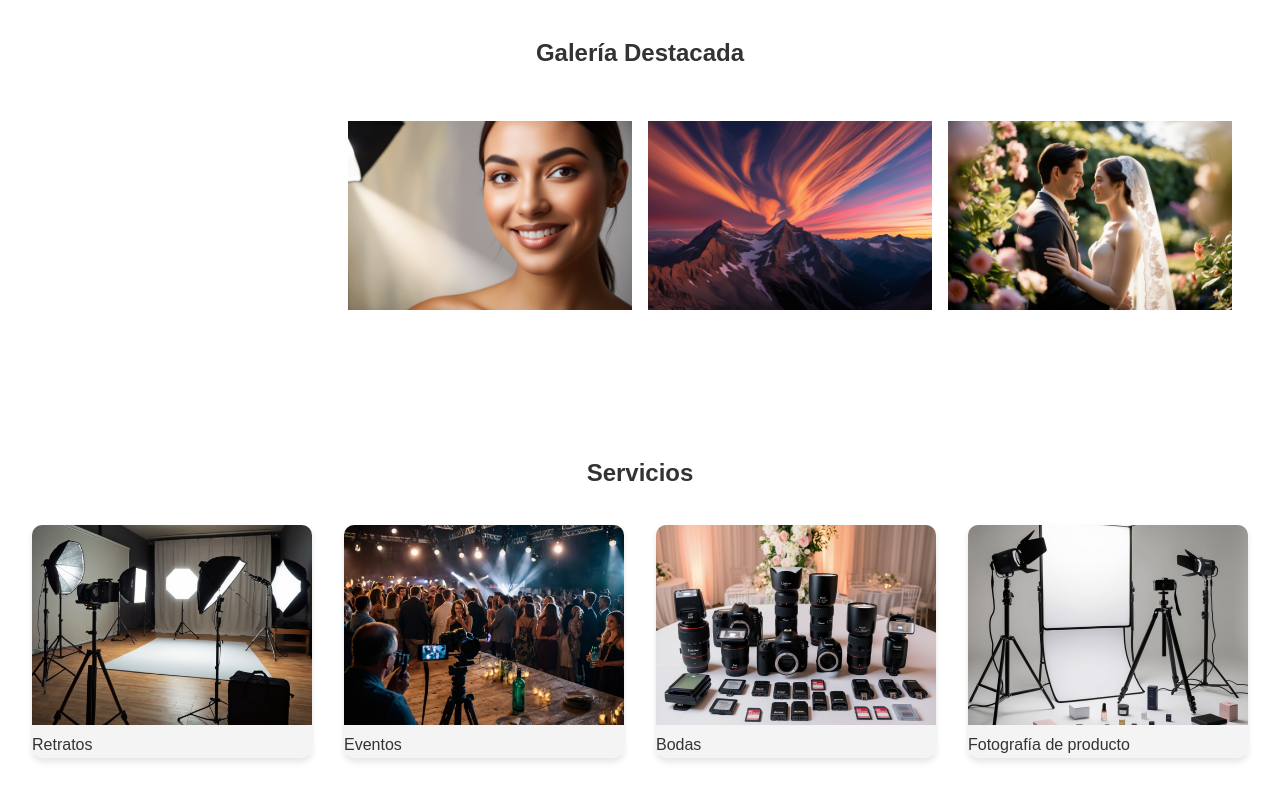
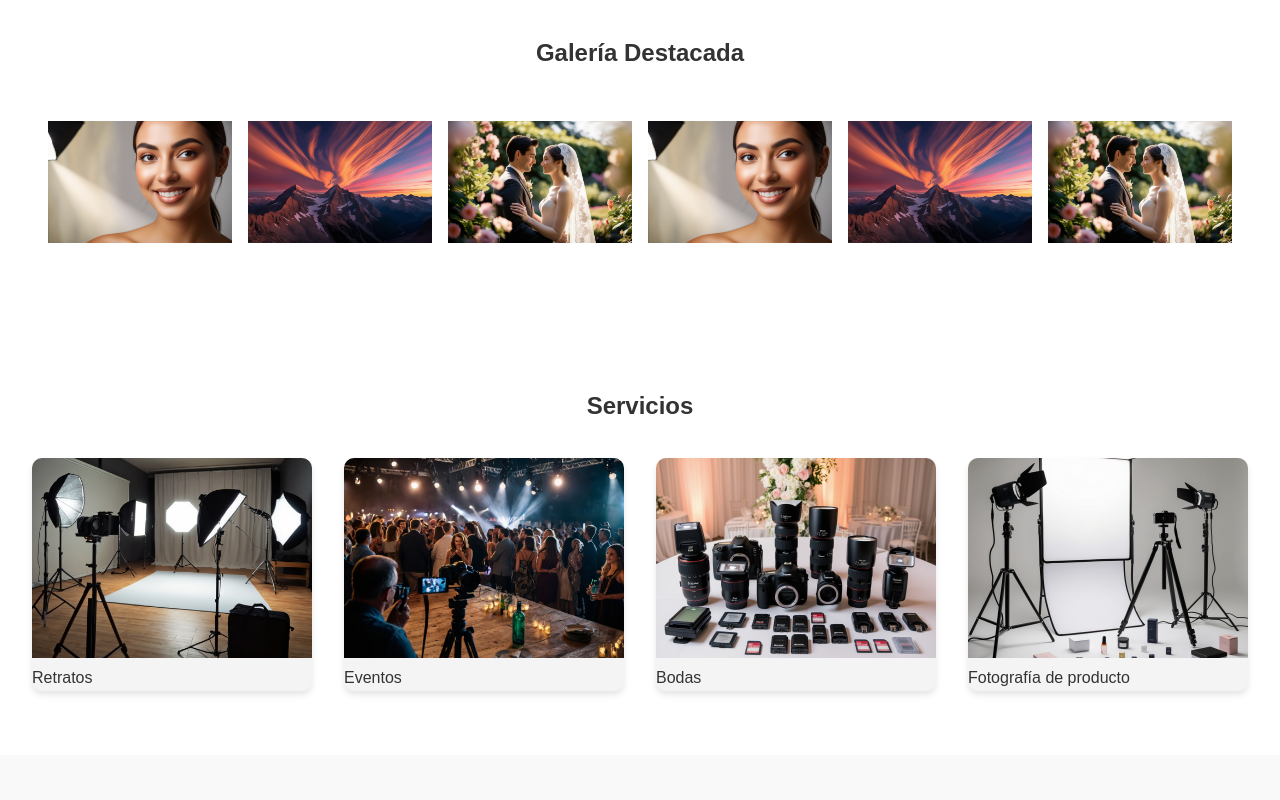
Before and after one commit to jayword69/Focal22, a plain HTML site: page index.html in a window 1280 px wide. Shown: the part 900-1700 px from the top of the page. Drawn offline with nearby package versions, Linux system fonts and the light colour scheme.

Commit message:
Update index.html

```diff
--- a/index.html
+++ b/index.html
@@ -36,9 +36,16 @@
         <section id="galeria">
     <h2>Galería Destacada</h2>
     <div class="gallery-grid">
-        <!-- Las imágenes se agregarán dinámicamente aquí -->
-        <div class="gallery-item" data-aos="fade-up">
-    <!-- contenido -->
+  <div class="gallery-item">
+    <img src="gallery1.png" alt="Descripción de la imagen 1">
+  </div>
+  <div class="gallery-item">
+    <img src="gallery2.png" alt="Descripción de la imagen 2">
+  </div>
+  <div class="gallery-item">
+    <img src="gallery3.png" alt="Descripción de la imagen 3">
+  </div>
+  <!-- Añade más imágenes según sea necesario -->
 </div>
     </div>
 </section>
```
